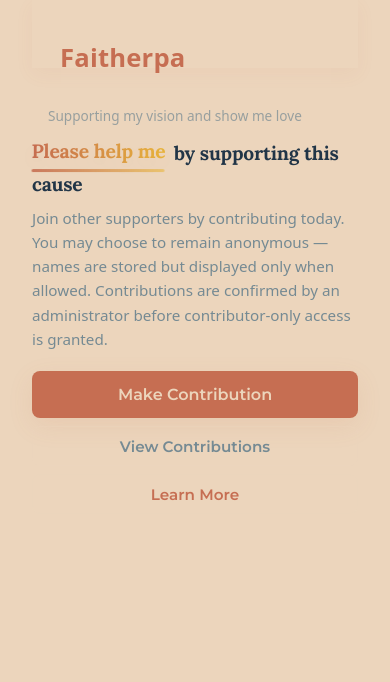
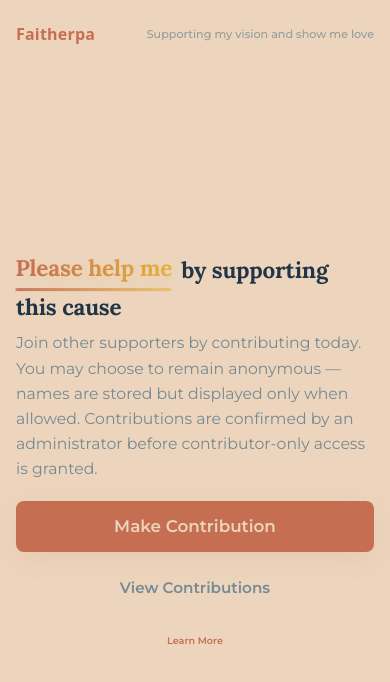
Before and after one commit to David-Jacks/faitherpa, a React (Vite) app in the folder frontend/: page / in a window 390 px wide. Shown: the top 682 px of the page. Built offline with nearby package versions, Linux system fonts and the light colour scheme; a web font is replaced by a local one.

Commit message:
updated frontent to make it responsive

```diff
--- a/frontend/src/App.css
+++ /dev/null
@@ -1,4 +0,0 @@
-
-main {
-  padding-top: 0;
-}
--- a/frontend/src/App.tsx
+++ b/frontend/src/App.tsx
@@ -1,4 +1,3 @@
-import './App.css'
 import { BrowserRouter, Routes, Route } from 'react-router-dom'
 import Home from './pages/Home/Home'
 import ContributorPage from './pages/Contributor/Contributor'
@@ -6,13 +5,11 @@ import ContributorPage from './pages/Contributor/Contributor'
 function App() {
   return (
     <BrowserRouter>
-      <div id="root">
         <Routes>
           <Route path="/" element={<Home />} />
           <Route path="/contributors" element={<ContributorPage />} />
-          <Route path="/contributor" element={<ContributorPage />} />
+          {/* <Route path="/contributor" element={<ContributorPage />} /> */}
         </Routes>
-      </div>
     </BrowserRouter>
   )
 }
--- a/frontend/src/index.css
+++ b/frontend/src/index.css
@@ -1,6 +1,6 @@
 @import url('https://fonts.googleapis.com/css2?family=Aladin&family=Lora:ital,wght@0,400..700;1,400..700&family=Montserrat:ital,wght@0,100..900;1,100..900&family=Roboto:ital,wght@0,100..900;1,100..900&display=swap');
+
 :root {
-  font-family: system-ui, Avenir, Helvetica, Arial, sans-serif;
   --font-family: system-ui, Avenir, Helvetica, Arial, sans-serif;
   /* Named font variables for components */
   --font-logo: 'Aladin', var(--font-family);
@@ -9,16 +9,20 @@
   line-height: 1.5;
   font-weight: 400;
   /* Brand tokens (4 colors provided) */
-  --color-primary: #C66E52; /* coral */
-  --color-secondary: #758A93; /* muted blue-gray */
-  --color-accent: #E9B63B; /* warm gold */
-  --color-neutral: #ECD5BC; /* light beige neutral */
+  --color-primary: #C66E52;
+  /* coral */
+  --color-secondary: #758A93;
+  /* muted blue-gray */
+  --color-accent: #E9B63B;
+  /* warm gold */
+  --color-neutral: #ECD5BC;
+  /* light beige neutral */
 
   /* RGB helpers for rgba usage */
-  --color-primary-rgb: 198,110,82;
-  --color-secondary-rgb: 117,138,147;
-  --color-accent-rgb: 233,182,59;
-  --color-neutral-rgb: 236,213,188;
+  --color-primary-rgb: 198, 110, 82;
+  --color-secondary-rgb: 117, 138, 147;
+  --color-accent-rgb: 233, 182, 59;
+  --color-neutral-rgb: 236, 213, 188;
 
   /* UI tokens derived from brand */
   --color-overlay: rgba(var(--color-primary-rgb), 0.45);
@@ -31,20 +35,37 @@
   --app-text: rgba(255, 255, 255, 0.87);
   --app-bg: #242424;
   /* explicit readable text tokens for surfaces */
-  --text-on-dark: rgba(255,255,255,0.92);
+  --text-on-dark: rgba(255, 255, 255, 0.92);
   --text-on-light: #213547;
+  /* Global logo / branding helpers: keep logo styles consistent across pages */
+  --page-gutter: clamp(0.75rem, 2vw, 1.5rem);
 
   color-scheme: light dark;
   color: var(--app-text);
-  background-color: var(--app-bg);
 
   font-synthesis: none;
   text-rendering: optimizeLegibility;
   -webkit-font-smoothing: antialiased;
   -moz-osx-font-smoothing: grayscale;
+
+  --container-max-width: 75rem;
+  /* ~1200px */
+  --modal-max-width: 45rem;
+  /* ~720px */
+  --card-radius: 0.75rem;
+  /* ~12px */
+  --form-max-width: 26rem;
+  /* ~416px */
+  --header-height: 5rem;
+  /* ~88px */
+  /* Responsive tokens and breakpoints (mobile-first) */
+  --bp-small: 480px;
+  --bp-medium: 800px;
+  --bp-large: 1100px;
+  --gutter-mobile: 1rem;
 }
 
-*{
+* {
   box-sizing: border-box;
   margin: 0;
   padding: 0;
@@ -55,16 +76,29 @@ a {
   color: var(--color-primary);
   text-decoration: inherit;
 }
+
 a:hover {
   color: rgba(var(--color-primary-rgb), 0.9);
 }
 
+html {
+  display: flex;
+  flex-direction: row;
+  justify-content: center;
+  background-color: rgb(26, 26, 26);
+}
+
 body {
+  max-width: 1440px;
   width: 100dvw;
   height: 100dvh;
-  /* Do not center the whole app via body — pages control their own layout */
-  /* Add a small horizontal gutter so content isn't flush with screen edges */
+  background-color: var(--app-bg);
   padding-inline: clamp(0.75rem, 2vw, 1.5rem);
+}
+
+/* Use the UI font for normal/site text by default */
+body {
+  font-family: var(--font-ui);
 }
 
 h1 {
@@ -78,18 +112,67 @@ button {
   padding: 0.6em 1.2em;
   font-size: 1em;
   font-weight: 500;
-  font-family: var(--font-family);
+  font-family: var(--font-ui);
   --button-bg: rgba(var(--color-neutral-rgb), 1);
   background-color: var(--button-bg);
   cursor: pointer;
   transition: border-color 0.25s;
 }
+
 button:hover {
   border-color: var(--color-primary);
 }
+
 button:focus,
 button:focus-visible {
   outline: 0.25rem auto -webkit-focus-ring-color;
+}
+
+html,
+body {
+  /* Global: hide native scrollbars while preserving scroll behavior */
+  scrollbar-width: none;
+  /* Firefox */
+  -ms-overflow-style: none;
+  /* IE 10+ */
+}
+
+/* WebKit browsers */
+*::-webkit-scrollbar {
+  width: 0;
+  height: 0;
+}
+
+/* Use global logo token for consistent branding */
+.contrib-logo {
+  font-family: var(--font-logo);
+  font-size: 2.5rem;
+  font-weight: 700;
+  color: var(--color-primary);
+  display: inline-block;
+  margin-right: 0.5rem;
+}
+
+.site-logo,
+.contrib-logo {
+  display: inline-block;
+  line-height: 1;
+  letter-spacing: 0.2px;
+  text-rendering: optimizeLegibility;
+}
+
+/* Ensure main content doesn't hug the viewport edges on very small screens */
+.landing-main,
+.landing-top {
+  padding-inline: var(--page-gutter);
+}
+
+/* Make images and svg icons scale responsively */
+img,
+svg {
+  max-width: 100%;
+  height: auto;
+  display: block;
 }
 
 @media (prefers-color-scheme: light) {
@@ -107,74 +190,19 @@ button:focus-visible {
     --shadow-color: var(--color-primary-rgb);
     --app-text: #213547;
     --app-bg: var(--color-neutral);
-    --text-on-dark: rgba(255,255,255,0.92);
+    --text-on-dark: rgba(255, 255, 255, 0.92);
     --text-on-light: #213547;
   }
+
   a:hover {
     color: rgba(var(--color-primary-rgb), 0.85);
   }
+
   button {
     background-color: var(--button-bg);
   }
 }
 
-/* Global: hide native scrollbars while preserving scroll behavior */
-html, body {
-  scrollbar-width: none; /* Firefox */
-  -ms-overflow-style: none; /* IE 10+ */
-}
-
-/* WebKit browsers */
-*::-webkit-scrollbar {
-  width: 0;
-  height: 0;
-}
-
-/* Global logo / branding helpers: keep logo styles consistent across pages */
-:root {
-  --page-gutter: clamp(0.75rem, 2vw, 1.5rem);
-}
-
-/* Design tokens for layout and sizing */
-:root {
-  --container-max-width: 75rem; /* ~1200px */
-  --modal-max-width: 45rem; /* ~720px */
-  --card-radius: 0.75rem; /* ~12px */
-  --form-max-width: 26rem; /* ~416px */
-  --header-height: 5.5rem; /* ~88px */
-}
-
-/* Responsive tokens and breakpoints (mobile-first) */
-:root {
-  --bp-small: 480px;
-  --bp-medium: 800px;
-  --bp-large: 1100px;
-  --gutter-mobile: 1rem;
-}
-
-.site-logo, .logo-mark, .contrib-logo {
-  font-family: var(--font-logo);
-  color: var(--color-primary);
-  display: inline-block;
-  line-height: 1;
-  letter-spacing: 0.2px;
-  text-rendering: optimizeLegibility;
-}
-
-/* sensible default sizing; pages can override with media queries */
-.site-logo { font-size: 1.6rem; font-weight: 700 }
-
-/* Ensure main content doesn't hug the viewport edges on very small screens */
-main, .landing-main, .landing-top, .contrib-header {
-  padding-inline: var(--page-gutter);
-}
-
-/* Make images and svg icons scale responsively */
-img, svg {
-  max-width: 100%;
-  height: auto;
-  display: block;
-}
 
 /* Tighter default layout for small screens */
 @media (max-width: 480px) {
@@ -184,9 +212,19 @@ img, svg {
     --form-max-width: 100%;
     --container-max-width: 100%;
   }
-  body { padding-inline: var(--page-gutter); }
-  h1 { font-size: 1.8rem; }
-  button { padding: 0.5rem 0.75rem; font-size: 0.95rem }
+
+  body {
+    padding-inline: var(--page-gutter);
+  }
+
+  h1 {
+    font-size: 1.8rem;
+  }
+
+  button {
+    padding: 0.5rem 0.75rem;
+    font-size: 0.95rem
+  }
 }
 
 @media (min-width: 481px) and (max-width: 800px) {
--- a/frontend/src/pages/Contributor/Contributor.css
+++ b/frontend/src/pages/Contributor/Contributor.css
@@ -1,91 +1,286 @@
-.contrib-login {
+
+.contributors-list ul {
+  list-style: none;
+  padding: 0;
+}
+
+.contributors-list li {
+  padding: 0.5rem 0;
+  border-bottom: 0.0625rem solid var(--color-border);
+}
+
+/* Contributors grid + cards */
+.contributors-grid {
   display: grid;
-  gap: 0.5rem;
-  max-width: var(--form-max-width);
-  margin-bottom: 1rem;
+  gap: 1rem;
+  grid-template-columns: repeat(auto-fit, minmax(17.5rem, 1fr));
 }
-.contrib-login label {
+
+.contributor-card {
+  background: var(--surface, #fff);
+  padding: 0.9rem;
+  border-radius: var(--card-radius);
+  box-shadow: 0 0.375rem 1.125rem rgba(var(--shadow-color), 0.06);
   display: flex;
   flex-direction: column;
+  gap: 0.6rem
+}
+
+.contributor-card {
+  color: var(--text-on-light);
+}
+/* #################################### */
+
+.contrib-card-header {
+  display: flex;
+  justify-content: space-between;
+  align-items: center
+}
+
+.contrib-date {
+  font-size: 0.85rem;
+  color: rgba(var(--color-secondary-rgb), 0.75)
+}
+
+.contrib-total-large {
+  font-weight: 800;
+  font-size: 1.2rem
+}
+
+.contrib-note {
   font-size: 0.95rem;
+  color: rgba(var(--color-secondary-rgb), 0.9);
+  margin-top: 0.35rem
 }
-.contrib-login input {
-  padding: 0.5rem;
-  border-radius: 0.375rem;
-  border: 0.0625rem solid var(--color-border);
+
+.contrib-meta {
+  display: flex;
+  gap: 0.5rem;
+  margin-top: 0.45rem
 }
-.contributors-list ul { list-style: none; padding: 0; }
-.contributors-list li { padding: 0.5rem 0; border-bottom: 0.0625rem solid var(--color-border); }
 
-/* Contributors grid + cards */
-.contributors-grid { display:grid; gap:1rem; grid-template-columns: repeat(auto-fit, minmax(17.5rem, 1fr)); }
-.contributor-card { background: var(--surface, #fff); padding:0.9rem; border-radius:var(--card-radius); box-shadow: 0 0.375rem 1.125rem rgba(var(--shadow-color),0.06); display:flex; flex-direction:column; gap:0.6rem }
-.contributor-card { color: var(--text-on-light); }
-.contrib-card-header { display:flex; justify-content:space-between; align-items:center }
-.contrib-date { font-size:0.85rem; color: rgba(var(--color-secondary-rgb),0.75) }
-.contrib-total-large { font-weight:800; font-size:1.2rem }
+.badge.small {
+  font-size: 0.75rem;
+  padding: 0.15rem 0.35rem
+}
 
-.contrib-note { font-size:0.95rem; color: rgba(var(--color-secondary-rgb),0.9); margin-top:0.35rem }
-.contrib-meta { display:flex; gap:0.5rem; margin-top:0.45rem }
-.badge.small { font-size:0.75rem; padding:0.15rem 0.35rem }
-.badge.confirmed { background: rgba(var(--color-accent-rgb),0.12); color: var(--color-accent) }
-.card-actions { display:flex; gap:0.5rem; margin-top:0.5rem }
+.badge.confirmed {
+  background: rgba(var(--color-accent-rgb), 0.12);
+  color: var(--color-accent)
+}
+
+.card-actions {
+  display: flex;
+  gap: 0.5rem;
+  margin-top: 0.5rem
+}
 
 /* Badge variants */
-.badge.repayable { background: rgba(var(--color-accent-rgb),0.12); color: var(--color-accent); }
-.badge.gift { background: rgba(var(--color-primary-rgb),0.08); color: var(--color-primary); }
+.badge.repayable {
+  background: rgba(var(--color-accent-rgb), 0.12);
+  color: var(--color-accent);
+}
+
+.badge.gift {
+  background: rgba(var(--color-primary-rgb), 0.08);
+  color: var(--color-primary);
+}
 
 /* summary moved to header; duplicate summary removed */
 
-.contrib-header { display:flex; justify-content:space-between; align-items:center; gap:1rem; padding-block:1rem; color: var(--app-text) }
-.contrib-logo {
-  /* Use global logo token for consistent branding */
-  font-family: var(--font-logo);
-  font-size: 1.6rem;
-  font-weight: 700;
-  color: var(--color-primary);
-  display: inline-block;
-  margin-right: 0.5rem;
+.contrib-header {
+  display: flex;
+  justify-content: space-between;
+  align-items: center;
+  height: 7rem;
+  gap: 1rem;
+  padding-block: 1rem;
+  color: var(--app-text);
+  overflow: hidden;
 }
-.contrib-header-stats { display:flex; gap:0.75rem; align-items:center }
-.contrib-header-item { background: rgba(var(--color-neutral-rgb),0.06); padding:0.45rem 0.75rem; border-radius:0.5rem; color: var(--app-text); font-weight:600 }
-
-.contrib-logout { margin-left: 0.5rem; height:2.25rem; align-self:center }
 
 
-.contrib-row { display:block; }
-.contrib-main { display:flex; justify-content:space-between; align-items:center; gap:1rem }
-.contrib-name { font-size:1rem }
-.contrib-total { font-weight:700 }
+.contrib-header-stats {
+  display: flex;
+  gap: 0.75rem;
+  align-items: center
+}
 
-.contrib-items { list-style:none; padding:0.5rem 0 0 0; margin:0 }
-.contrib-item { display:flex; justify-content:space-between; align-items:center; padding:0.35rem 0 }
-.contrib-item-main { display:flex; gap:1rem; align-items:center }
-.contrib-amt { font-weight:600 }
-.contrib-note { color: rgba(var(--color-secondary-rgb),0.85) }
-.contrib-actions { display:flex; gap:0.5rem }
-.btn--small { padding:0.35rem 0.6rem; font-size:0.85rem }
-.btn--outline { background:transparent; border:0.0625rem solid rgba(var(--color-neutral-rgb),0.6) }
-.badge { background: rgba(var(--color-accent-rgb),0.12); color: var(--color-accent); padding:0.25rem 0.5rem; border-radius:0.375rem; font-size:0.85rem }
-.btn[disabled], .btn:disabled { opacity: 0.55; cursor: not-allowed }
+.contrib-header-item {
+  background: rgba(var(--color-neutral-rgb), 0.06);
+  padding: 0.45rem 0.75rem;
+  border-radius: 0.5rem;
+  color: var(--app-text);
+  font-weight: 600
+}
+
+.contrib-logout {
+  margin-left: 0.5rem;
+  height: 2.25rem;
+  align-self: center
+}
+
+
+.contrib-row {
+  display: block;
+}
+
+
+
+.contrib-name {
+  font-size: 1rem
+}
+
+.contrib-total {
+  font-weight: 700
+}
+
+.contrib-items {
+  list-style: none;
+  padding: 0.5rem 0 0 0;
+  margin: 0
+}
+
+.contrib-item {
+  display: flex;
+  justify-content: space-between;
+  align-items: center;
+  padding: 0.35rem 0
+}
+
+.contrib-item-main {
+  display: flex;
+  gap: 1rem;
+  align-items: center
+}
+
+.contrib-amt {
+  font-weight: 600
+}
+
+.contrib-note {
+  color: rgba(var(--color-secondary-rgb), 0.85)
+}
+
+.contrib-actions {
+  display: flex;
+  gap: 0.5rem
+}
+
+.btn--small {
+  padding: 0.35rem 0.6rem;
+  font-size: 0.85rem
+}
+
+.btn--outline {
+  background: transparent;
+  border: 0.0625rem solid rgba(var(--color-neutral-rgb), 0.6)
+}
+
+.badge {
+  background: rgba(var(--color-accent-rgb), 0.12);
+  color: var(--color-accent);
+  padding: 0.25rem 0.5rem;
+  border-radius: 0.375rem;
+  font-size: 0.85rem
+}
+
+.btn[disabled],
+.btn:disabled {
+  opacity: 0.55;
+  cursor: not-allowed
+}
+
 .contrib-actions .btn.btn--primary {
   background: var(--color-primary);
   color: var(--color-neutral);
-  border: 0.0625rem solid rgba(var(--color-primary-rgb),0.9);
+  border: 0.0625rem solid rgba(var(--color-primary-rgb), 0.9);
 }
 
-@media (max-width: 640px) {
-  .contrib-header { flex-direction: column; align-items: flex-start; gap: 0.5rem }
-  .contributors-grid { grid-template-columns: 1fr }
-  .contributor-card { padding: 0.75rem }
-  .contrib-main { flex-direction: column; align-items: flex-start; gap: 0.5rem }
-  .contrib-actions { width: 100%; display: flex; gap: 0.5rem; flex-wrap: wrap }
-  .btn--small { width: auto }
+
+@media (max-width: 800px) {
+.contrib-header {
+    flex-direction: row;
+    align-items: center;
+    gap: 0.5rem
+  }
+  .contrib-header-item {
+    background: rgba(var(--color-neutral-rgb), 0.06);
+    padding: 0.25rem 0.5rem;
+    border-radius: 0.3rem;
+    font-weight: 600
+  }
+  .contributors-grid {
+    grid-template-columns: 1fr
+  }
+
+  .contributor-card {
+    padding: 0.75rem
+  }
+
+  .contrib-actions {
+    width: 100%;
+    display: flex;
+    gap: 0.5rem;
+    flex-wrap: wrap
+  }
+  .btn--outline {
+    border: 0.0625rem solid rgba(var(--color-neutral-rgb), 0.6);
+    font-size: .8rem
+  }
+  .btn--small {
+    width: auto
+  }
+}
+
+@media (max-width: 480px) {
+  .contrib-logo {
+    font-size: 1rem
+  }
+  .contrib-header {
+    gap: 0.3rem
+  }
+  .contrib-header-item {
+    padding: 0.1rem 0.3rem;
+    border-radius: 0.3rem;
+    font-size: .8rem;
+    font-weight: 600
+  }
+  .contributors-grid {
+    grid-template-columns: 1fr
+  }
+
+  .contributor-card {
+    padding: 0.75rem
+  }
+
+  .contrib-actions {
+    width: 100%;
+    display: flex;
+    gap: 0.5rem;
+    flex-wrap: wrap
+  }
+  .contrib-logout {
+    margin-left: 0.3rem;
+    height: 2rem;
+    align-self: center
+  }
+  .btn--outline {
+    border: 0.0425rem solid rgba(var(--color-neutral-rgb), 0.6);
+    font-size: .6rem
+  }
+  .btn--small {
+    width: auto
+  }
 }
 
 /* keep disabled primary buttons readable */
-.btn--primary[disabled], .btn--primary:disabled {
+.btn--primary[disabled],
+.btn--primary:disabled {
   opacity: 0.85;
   cursor: not-allowed;
 }
-.error { color: var(--color-primary); }
+
+.error {
+  color: var(--color-primary);
+}
--- a/frontend/src/pages/Home/Home.css
+++ b/frontend/src/pages/Home/Home.css
@@ -3,7 +3,7 @@
   height: 100vh;
   display: flex;
   flex-direction: column;
-  align-items: stretch;
+  align-items: flex-start;
 }
 
 /* Top header: uses an inner container so header content aligns with page content */
@@ -13,22 +13,15 @@
   min-height: var(--header-height);
   width: 100%;
   background: transparent;
-}
-
-.landing-top-inner {
-  max-width: var(--container-max-width);
-  margin: 0 auto; /* center inner container */
-  padding-inline: var(--page-gutter);
   display: flex;
   align-items: center;
   justify-content: space-between;
-  gap: 1rem;
-  width: 100%;
 }
+
 
 .site-tag {
   color: rgba(var(--color-secondary-rgb), 0.75);
-  font-size: 0.9rem;
+  font-size: 1.3rem;
   font-weight: 500;
   white-space: nowrap;
   margin-left: auto;
@@ -38,33 +31,28 @@
   display: flex;
   align-items: center;
   height: 4rem;
-  padding-inline-start: 0; /* align with inner container */
+  padding-inline-start: 0;
+  /* align with inner container */
   gap: 0.5rem;
 }
 
-.contrib-logo, .logo-mark {
-  font-family: var(--font-logo);
-  font-weight: 700;
-  color: var(--color-primary);
-  font-size: 1.6rem;
-  line-height: 1;
-  display: inline-block;
-  margin-right: 0.5rem;
-}
 
-@media (min-width: 68.75rem) { /* ~1100px */
-  .logo-mark { font-size: 3.6rem }
-}
+
 
 /* Main content container — align left with header by using same gutter */
 .landing-main {
   display: flex;
+  flex-direction: column;
   gap: 2.5rem;
-  align-items: center; /* vertical center */
-  justify-content: flex-start; /* align left so hero starts with logo gutter */
+  align-items: flex-start;
+  /* vertical center */
+  justify-content: center;
+  /* justify-self: center; */
+  /* align left so hero starts with logo gutter */
   width: 100%;
   max-width: var(--container-max-width);
-  margin: 0; /* keep left edge aligned */
+  margin: 0;
+  /* keep left edge aligned */
   padding: 2rem 0 3rem;
   padding-inline-start: var(--page-gutter);
   min-height: calc(100vh - var(--header-height));
@@ -80,25 +68,37 @@
 }
 
 /* constrain hero width and ensure it aligns right inside landing-main */
-.landing-hero { max-width: 40rem; width: 100%; margin-left: 0; padding-inline-start: 0; }
+.landing-hero {
+  max-width: 45rem;
+  width: 100%;
+  margin-left: 0;
+  padding-inline-start: 0;
+}
 
 /* Animated plea styling */
 .plea {
   display: inline-block;
   font-weight: 800;
   padding: 0 0.25rem 0 0;
-  background: linear-gradient(90deg, rgba(var(--color-primary-rgb),1), rgba(var(--color-accent-rgb),1));
+  background: linear-gradient(90deg, rgba(var(--color-primary-rgb), 1), rgba(var(--color-accent-rgb), 1));
   -webkit-background-clip: text;
   background-clip: text;
   color: transparent;
   text-shadow: 0 0.375rem 1.125rem rgba(var(--shadow-color), 0.07);
   transform-origin: center;
-  animation: plea-bounce 2.6s cubic-bezier(.22,.9,.32,1) infinite;
+  animation: plea-bounce 2.6s cubic-bezier(.22, .9, .32, 1) infinite;
 }
 
 @keyframes plea-bounce {
-  0%,100% { transform: translateY(0) scale(1); }
-  50% { transform: translateY(-0.1875rem) scale(1.01); }
+
+  0%,
+  100% {
+    transform: translateY(0) scale(1);
+  }
+
+  50% {
+    transform: translateY(-0.1875rem) scale(1.01);
+  }
 }
 
 /* subtle underline pulse */
@@ -108,19 +108,33 @@
   height: 0.1875rem;
   width: 100%;
   margin-top: 0.375rem;
-  background: linear-gradient(90deg, rgba(var(--color-primary-rgb),0.9), rgba(var(--color-accent-rgb),0.6));
+  background: linear-gradient(90deg, rgba(var(--color-primary-rgb), 0.9), rgba(var(--color-accent-rgb), 0.6));
   border-radius: 999px;
   transform-origin: left center;
   animation: plea-underline 2.6s ease-in-out infinite;
 }
 
 @keyframes plea-underline {
-  0%,100% { transform: scaleX(1); opacity: 1 }
-  50% { transform: scaleX(0.92); opacity: 0.95 }
+
+  0%,
+  100% {
+    transform: scaleX(1);
+    opacity: 1
+  }
+
+  50% {
+    transform: scaleX(0.92);
+    opacity: 0.95
+  }
 }
 
 @media (prefers-reduced-motion: reduce) {
-  .plea, .plea::after { animation: none; transform: none }
+
+  .plea,
+  .plea::after {
+    animation: none;
+    transform: none
+  }
 }
 
 .lead {
@@ -174,85 +188,94 @@
   border: 0.0625rem solid var(--color-border);
 }
 
-.landing-main {
-  display: flex;
-  gap: 2.5rem;
-  align-items: center; /* vertical center */
-  justify-content: flex-start; /* align left so hero starts with logo gutter */
-  width: 100%;
-  max-width: var(--container-max-width);
-  margin: 0; /* keep left edge aligned */
-  padding: 2rem 0 3rem;
-  padding-inline-start: var(--page-gutter);
-  min-height: calc(100vh - var(--header-height));
-}
-
-@media (max-width: 800px) {
-  .landing-main { flex-direction: column; padding-inline-start: var(--page-gutter); }
-  .landing-top-inner { padding-inline-start: var(--page-gutter); }
-  .logo-mark { font-size: 2.8rem }
-  .site-tag { margin-left: 0; }
-  .hero-title { font-size: 1.6rem; }
-  /* push main content below header to avoid overlap */
-  .landing-main { padding-top: calc(var(--header-height) + 0.5rem); }
-}
-
-@media (max-width: 480px) {
-  .landing-top-inner { flex-direction: column; align-items: flex-start; gap: 0.5rem }
-  .site-tag { align-self: flex-start }
-  .contrib-logo { font-size: 1.15rem }
-  .logo-mark { font-size: 2rem }
-  .landing-main { padding-top: calc(var(--header-height) + 0.75rem); gap: 1rem; padding: 1rem 0 }
-  .hero-title { font-size: 1.4rem }
-}
-
-/* Further adjust for very small screens */
-@media (max-width: 480px) {
-  .landing-root { min-height: auto }
-  .landing-top { padding-block: 0.5rem }
-  .landing-main { gap: 1rem; padding: 1rem 0; }
-  .landing-hero { max-width: 100%; }
-  .hero-title { font-size: 1.4rem; line-height: 1.25 }
-  .lead { font-size: 0.98rem }
-  .hero-actions { flex-direction: column; align-items: stretch }
-  .btn--large { width: 100%; }
-}
-
 /* Accessible focus states for CTAs */
 .btn:focus-visible {
   outline: 0.1875rem solid rgba(var(--color-accent-rgb), 0.25);
   outline-offset: 0.1875rem;
 }
 
-.btn--primary:hover { transform: translateY(-0.1875rem); box-shadow: 0 0.875rem 2.125rem rgba(var(--shadow-color), 0.12) }
-.btn--outline:hover { transform: translateY(-0.125rem) }
+.btn--primary:hover {
+  transform: translateY(-0.1875rem);
+  box-shadow: 0 0.875rem 2.125rem rgba(var(--shadow-color), 0.12)
+}
 
-/* Target very small viewports (<=425px) to avoid header and hero overlap */
-@media (max-width: 425px) {
-  .landing-top {
-    padding-block: 0.6rem;
-    min-height: 3.6rem;
-    background: var(--app-bg);
-    box-shadow: 0 6px 18px rgba(var(--shadow-color), 0.06);
+.btn--outline:hover {
+  transform: translateY(-0.125rem)
+}
+
+
+@media (max-width: 800px) {
+  .landing-main {
+    flex-direction: column;
+    padding-inline-start: var(--page-gutter);
   }
 
-  .landing-top-inner {
-    padding-inline: calc(var(--page-gutter) - 0.25rem);
-    flex-direction: row;
-    align-items: center;
-    gap: 0.5rem;
+  .site-tag {
+    margin-left: 0;
   }
 
-  .contrib-logo { font-size: 1rem }
-  .logo-mark { font-size: 1.4rem }
-  .site-tag { font-size: 0.85rem; white-space: normal; opacity: 0.95 }
+  .hero-title {
+    font-size: 1.6rem;
+  }
 
-  /* Ensure main content is pushed well below header */
-  .landing-main { padding-top: calc(3.6rem + 1rem); }
+  /* push main content below header to avoid overlap */
+  .landing-main {
+    padding-top: calc(var(--header-height) + 0.5rem);
+  }
+}
 
-  /* Reduce hero spacing to fit small screens */
-  .hero-title { font-size: 1.2rem; line-height: 1.18 }
-  .lead { font-size: 0.95rem }
-  .hero-actions { gap: 0.5rem }
-  .btn--large { padding: 0.8rem; font-size: 1rem }
+@media (max-width: 480px) {
+  .site-tag {
+    font-size: .7rem;
+    font-weight: 500;
+  }
+  .landing-top{
+    padding: 0.2rem 0rem;
+  }
+  .contrib-logo {
+    font-size: 1.15rem
+  }
+
+
+
+  .landing-main {
+    padding-top: calc(var(--header-height) + 0.75rem);
+    gap: 1rem;
+    padding: 1rem 0
+  }
+
+  .hero-title {
+    font-size: 1.4rem
+  }
+
+  .landing-root {
+    min-height: auto
+  }
+
+  .landing-main {
+    gap: 1rem;
+    padding: 1rem 0;
+  }
+
+  .landing-hero {
+    max-width: 100%;
+  }
+
+  .hero-title {
+    font-size: 1.4rem;
+    line-height: 1.25
+  }
+
+  .lead {
+    font-size: 0.98rem
+  }
+
+  .hero-actions {
+    flex-direction: column;
+    align-items: stretch
+  }
+
+  .btn--large {
+    width: 100%;
+  }
 }
--- a/frontend/src/pages/Home/Home.tsx
+++ b/frontend/src/pages/Home/Home.tsx
@@ -13,11 +13,9 @@ const Home: React.FC = () => {
   return (
     <main className="landing-root">
       <div className="landing-top">
-        <div className="landing-top-inner contrib-header">
           <div className="landing-logo" aria-hidden>
             <span className="contrib-logo">Faitherpa</span>
           </div>
-        </div>
         <div className="site-tag">Supporting my vision and show me love</div>
       </div>
 
```
